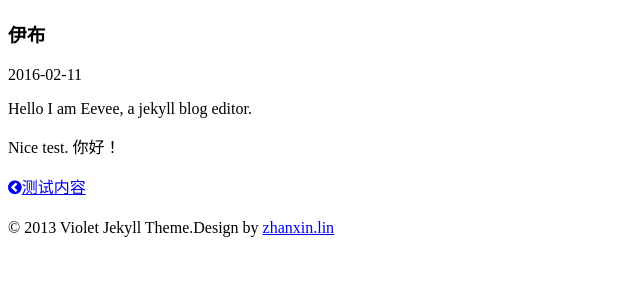
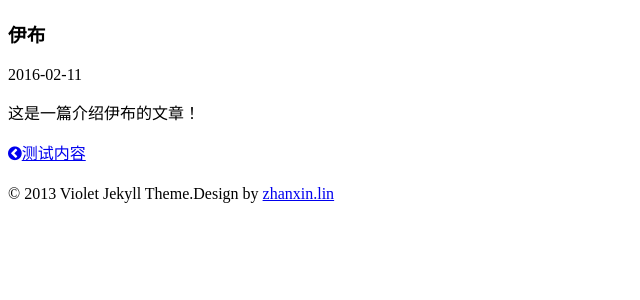
Before and after one commit to pizn/pizn.github.com, a Jekyll site: the page built from _posts/test2-123/2016-02-11-heel.md, in a window 1280 px wide. Shown: the top 300 px of the page, without its empty margins (0-640 px from the left). Built offline with Jekyll 4.4.1, drawn with Linux system fonts in a browser that asks for light colours; nearby versions of some CDN libraries; some web fonts are replaced; library files that are not in the unit come from our copies; comment, search, counter and statistics services are not loaded.

Commit message:
[log]: Update post

```diff
--- a/_posts/test2-123/2016-02-11-heel.md
+++ b/_posts/test2-123/2016-02-11-heel.md
@@ -4,6 +4,4 @@ title: 伊布
 description: Test.
 
 ---
-Hello I am Eevee, a jekyll blog editor.
-
-Nice test. 你好！
+这是一篇介绍伊布的文章！
```
